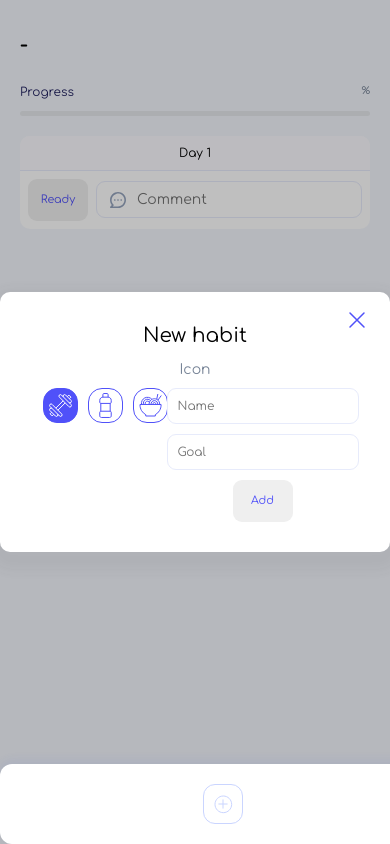
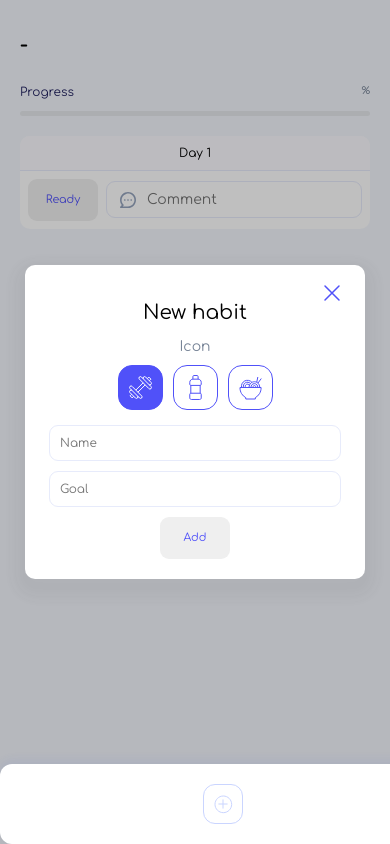
Before and after one commit to akutuzova11/js-habbit-flow, a website built with Vite: page index.html in a window 390 px wide. Both pictures are taken after a click on the button 222 px from the left and 804 px from the top of the page. Built offline with nearby package versions, Linux system fonts and the light colour scheme.

Commit message:
update styling and visibility of the popup

```diff
--- a/src/style.css
+++ b/src/style.css
@@ -168,6 +168,9 @@ h1 {
 .habit__comment-container {
   display: flex;
   align-items: center;
+  justify-content: space-between;
+  position: relative;
+  flex-grow: 1;
 }
 
 .habit__comment {
@@ -243,7 +246,6 @@ input.error {
 .input__text {
   padding-left: 45px;
   flex-grow: 1;
-  /* Allow input to take up available space */
 }
 
 .input__icon {
@@ -280,6 +282,7 @@ input.error {
   flex-direction: column;
   display: flex;
   align-items: center;
+  justify-content: center;
 }
 
 .popup__close {
@@ -318,6 +321,7 @@ h2 {
   align-items: center;
   justify-content: center;
   width: 45px;
+  height: 45px;
   cursor: pointer;
 }
 
@@ -338,7 +342,7 @@ h2 {
 }
 
 .popup__form {
-  width: 100%;
+  width: 90%;
   display: flex;
   flex-direction: column;
   align-items: center;
@@ -486,7 +490,7 @@ h2 {
     position: absolute;
     top: 50%;
     /* Center vertically */
-    left: 90px;
+    left: 110px;
     /* Adjust left position */
     transform: translateY(-50%);
     /* Correct vertical centering */
@@ -501,11 +505,12 @@ h2 {
     flex-grow: 0;
     flex-shrink: 0;
     /* Prevent excessive shrinking */
-    min-width: 60px;
+    min-width: 80px;
   }
 
   .popup {
-    padding: 15px;
+    margin: 20px;
+    max-width: 500px;
     /* Reduce popup padding */
   }
 
@@ -522,12 +527,6 @@ h2 {
     /* Reduce gap between icons */
     margin-bottom: 15px;
     /* Reduce bottom margin */
-  }
-
-  .icon {
-    height: 35px;
-    /* Smaller icons */
-    width: 35px;
   }
 
   .popup__form {
@@ -575,7 +574,7 @@ h2 {
     flex-grow: 0;
     flex-shrink: 0;
     /* Prevent excessive shrinking */
-    min-width: 60px;
+    min-width: 70px;
   }
 
   input {
@@ -593,7 +592,12 @@ h2 {
   }
 
   .input__icon {
-    left: 90px;
-    /* Adjust icon position for smaller screens */
+    left: 100px;
+  }
+
+  .popup {
+    margin: 20px;
+    max-width: 300px;
+    /* Reduce popup padding */
   }
 }
```
Also changed, not shown: index.html (+1 -1 lines).
